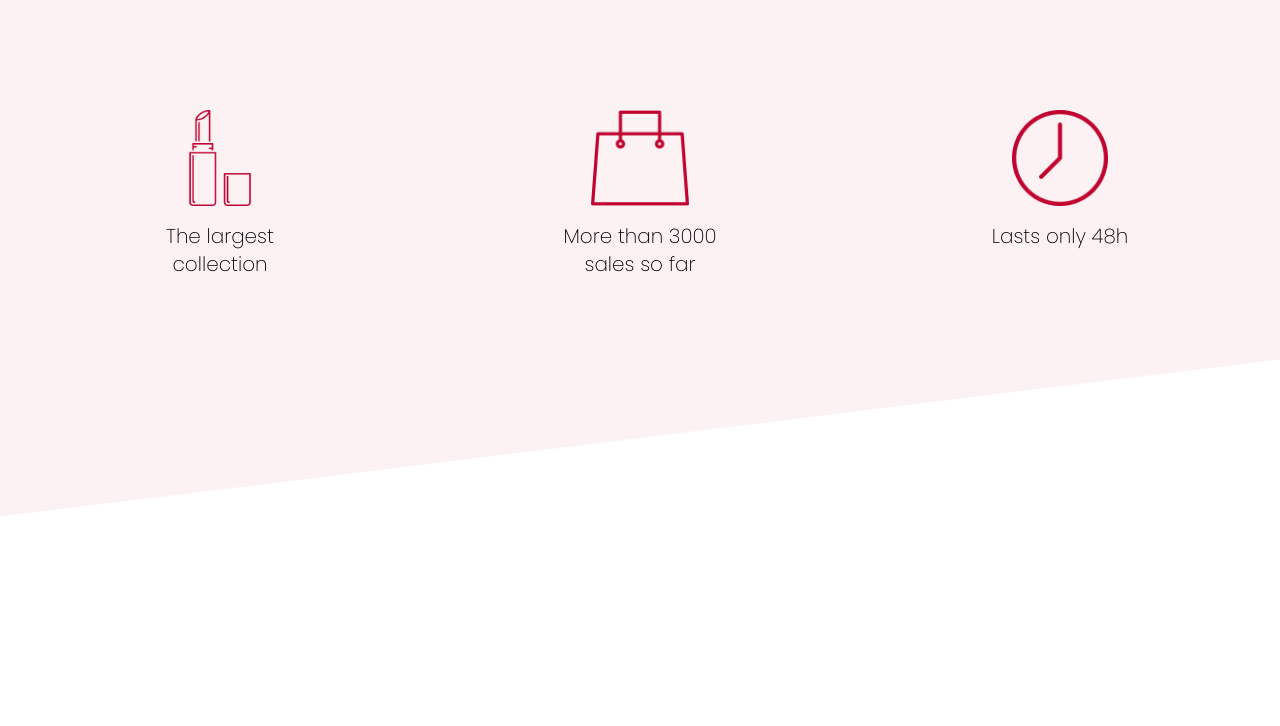
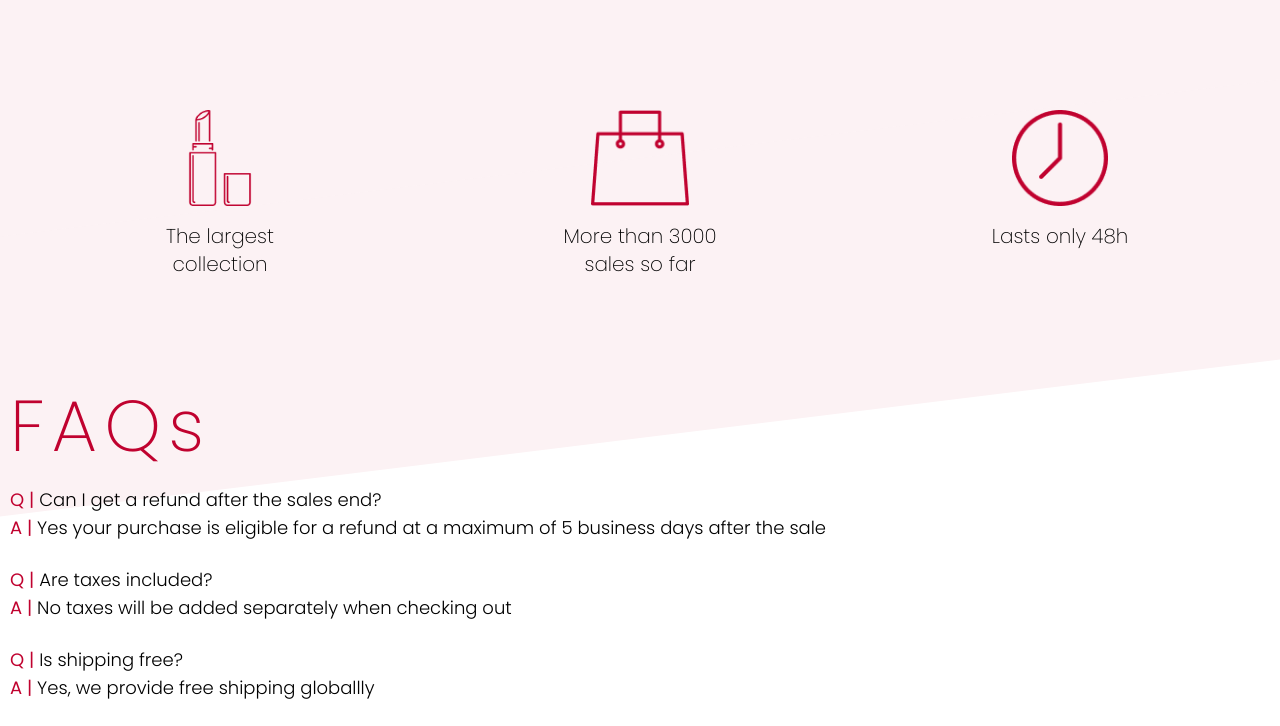
Before and after one commit to yamanidev/gradio-website, a website: page public/index.html in a window 1280 px wide. Shown: the part 895-1621 px from the top of the page. Before the commit the page ends 1412 px from the top, so only its background shows below. Drawn offline with Linux system fonts and the light colour scheme.

Commit message:
FAQ section added

```diff
--- a/public/index.html
+++ b/public/index.html
@@ -86,6 +86,40 @@
 
             </div>
         </section>
+
+        <section id="faq">
+            <div class="container pt-28 md:px-4">
+                <h3 class="font-extralight text-7xl tracking-widest text-gradio-red">FAQs</h3>
+
+                <div class="my-6 text-lg font-light">
+                    <p class="">
+                        <span class="faq-prefix">Q |</span> Can I get a refund after the sales end?
+                    </p>
+                    <p>
+                        <span class="faq-prefix">A |</span> Yes your purchase is eligible for a refund at a maximum of 5 business days after the sale
+                    </p>
+                </div>
+
+                <div class="my-6 text-lg font-light">
+                    <p>
+                        <span class="faq-prefix">Q |</span> Are taxes included?
+                    </p>
+                    <p>
+                        <span class="faq-prefix">A |</span> No taxes will be added separately when checking out
+                    </p>
+                </div>
+
+                <div class="my-6 text-lg font-light">
+                    <p>
+                        <span class="faq-prefix">Q |</span> Is shipping free?
+                    </p>
+                    <p>
+                        <span class="faq-prefix">A |</span> Yes, we provide free shipping globallly
+                    </p>
+                </div>
+
+            </div>
+        </section>
     </main>
 
     <script src="scripts/script.js"></script>
--- a/src/styles/style.css
+++ b/src/styles/style.css
@@ -93,3 +93,7 @@
     @apply bg-gradio-red;
     color: #fcf2f4;
 }
+
+.faq-prefix{
+    @apply text-gradio-red font-normal;
+}
```
Also changed, not shown: public/styles/style.css.
